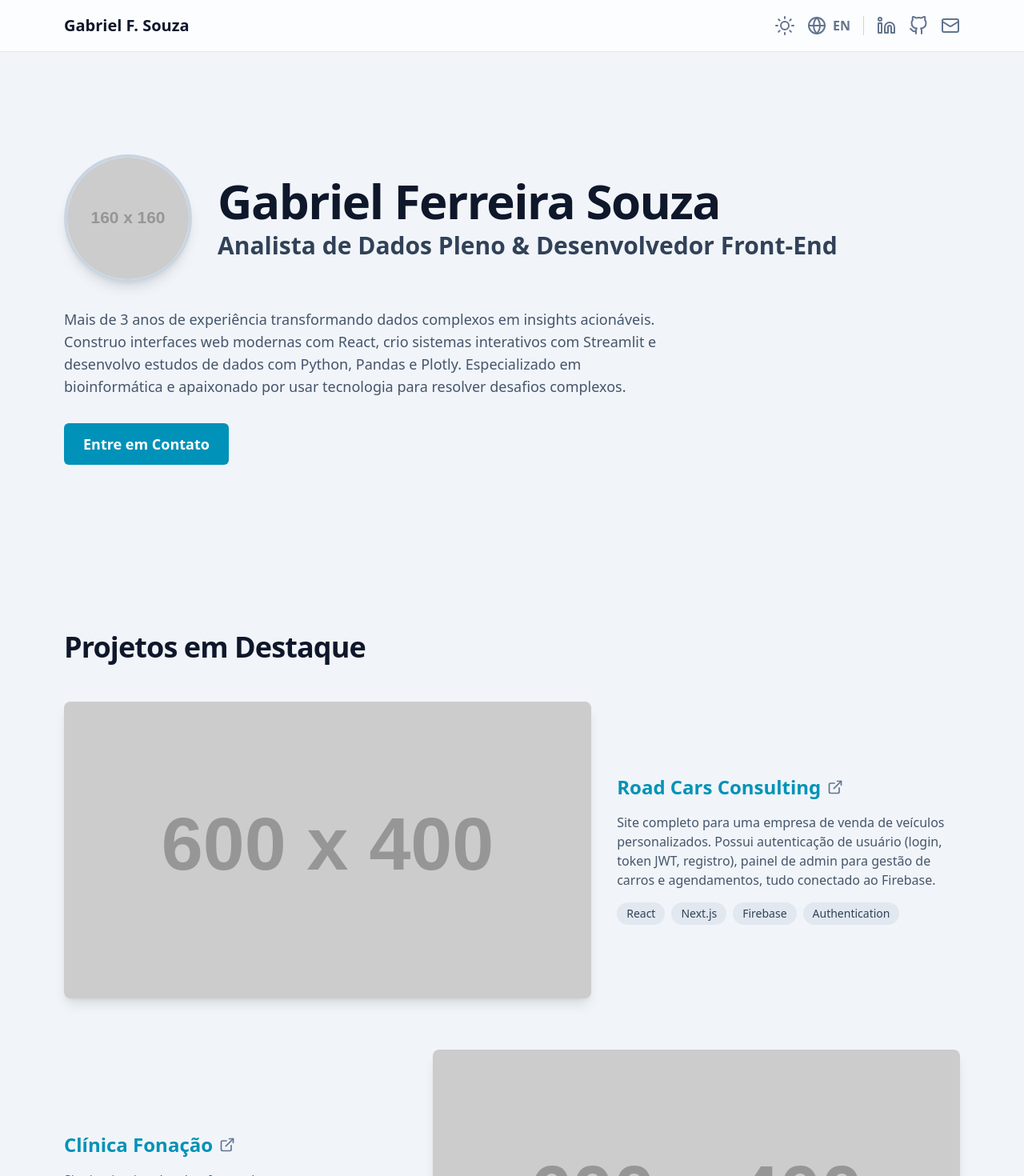
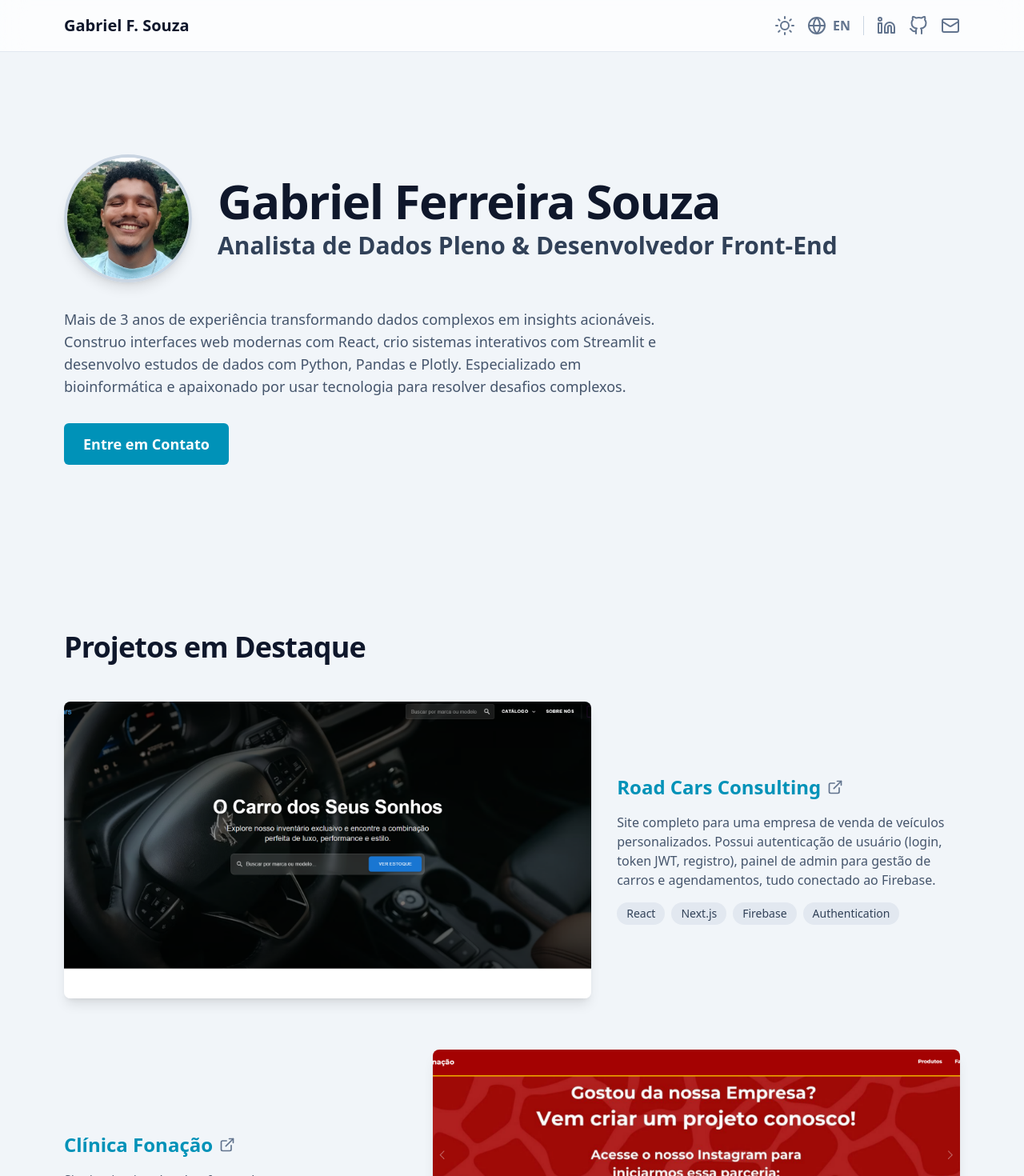
Before and after one commit to Harlock221B/gabrielferreira_portfolio, a React (Vite) app: page / in a window 1280 px wide. Shown: the top 1470 px of the page at 80% size. Built offline with nearby package versions, Linux system fonts and the light colour scheme.

Commit message:
adicionar imagens locais e atualizar referências no conteúdo

```diff
--- a/src/App.jsx
+++ b/src/App.jsx
@@ -1,4 +1,11 @@
 import React, { useState, useEffect, createContext, useContext, useRef } from 'react';
+
+// Importando suas imagens locais
+import profileImageUrl from './assets/img/perfil.png';
+import roadcarsImg from './assets/img/roadcars.png';
+import fonacaoImg from './assets/img/fonacao.png';
+import awsBadgeImg from './assets/img/badge_cloud.png';
+import englishCertImg from './assets/img/ingles.png';
 
 // ===== HOOK PARA ANIMAÇÃO DE SCROLL =====
 const useOnScreen = (options) => {
@@ -46,7 +53,6 @@ const LanguageContext = createContext();
 const content = {
   en: {
     nav_contact: "Contact",
-    profile_image_url: "https://placehold.co/160x160/E0E7FF/4F46E5?text=Your+Photo",
     hero_subtitle: "Mid-Level Data Analyst & Front-End Developer",
     hero_description: "Over 3 years of experience transforming complex data into actionable insights. I build modern web interfaces with React, create interactive systems with Streamlit, and develop data studies using Python, Pandas, and Plotly. Specialized in bioinformatics and passionate about using technology to solve complex challenges.",
     skills_title: "Technical Skills",
@@ -65,8 +71,6 @@ const content = {
       { role: "Project Manager (Entrepreneurship Program)", company: "Dell Technologies", period: "Mar 2019 - Dec 2019", achievements: ["Led the development of a startup from concept to MVP as part of a year-long high school entrepreneurship program.", "Created the business plan, product strategy, and a functional prototype for a new service.", "Pitched the final product to real investors and Dell managers, receiving positive feedback on market viability."] }
     ],
     certifications_title: "Certifications & Dashboards",
-    aws_badge_url: "https://placehold.co/200x200/FFFFFF/1E293B?text=AWS+Badge",
-    english_cert_url: "https://placehold.co/300x200/FFFFFF/1E293B?text=English+Cert.",
     english_cert_link: "https://cert.efset.org/d6Pcpi",
     dashboards_title: "Dashboard Examples",
     dashboards: [
@@ -75,8 +79,8 @@ const content = {
     ],
     projects_title: "Featured Projects",
     projects: [
-        { id: 1, name: "Road Cars Consulting", url: "https://roadcarsconsulting.vercel.app", description: "A complete website for a custom vehicle sales company. Features user authentication (login, JWT token, registration), admin panel for car management, and appointment scheduling, all connected to a Firebase database.", topics: ["React", "Next.js", "Firebase", "Authentication"], imageUrl: "https://placehold.co/600x400/1E293B/94A3B8?text=Project+Print" },
-        { id: 2, name: "Fonação Clinic", url: "https://fonacao.com.br", description: "Institutional website and e-commerce platform for a speech therapy clinic, featuring a dynamic product catalog built with Django.", topics: ["Django", "HTML5", "CSS3", "Bootstrap"], imageUrl: "https://placehold.co/600x400/1E293B/94A3B8?text=Project+Print" },
+        { id: 1, name: "Road Cars Consulting", url: "https://roadcarsconsulting.vercel.app", description: "A complete website for a custom vehicle sales company. Features user authentication (login, JWT token, registration), admin panel for car management, and appointment scheduling, all connected to a Firebase database.", topics: ["React", "Next.js", "Firebase", "Authentication"], imageUrl: roadcarsImg },
+        { id: 2, name: "Fonação Clinic", url: "https://fonacao.com.br", description: "Institutional website and e-commerce platform for a speech therapy clinic, featuring a dynamic product catalog built with Django.", topics: ["Django", "HTML5", "CSS3", "Bootstrap"], imageUrl: fonacaoImg },
         { id: 3, name: "Zeróbito", url: "https://github.com/Harlock221B", description: "Web platform designed to reduce workplace accidents through real-time data analysis. Key achievement: implemented an incident reporting and alert feature that decreased emergency response time by approximately 30%.", topics: ["Node.js", "MongoDB", "Data Analysis"], imageUrl: "https://placehold.co/600x400/1E293B/94A3B8?text=Project+Print" }
     ],
     education_title: "Education",
@@ -89,7 +93,6 @@ const content = {
   },
   pt: {
     nav_contact: "Entre em Contato",
-    profile_image_url: "https://placehold.co/160x160/E0E7FF/4F46E5?text=Sua+Foto",
     hero_subtitle: "Analista de Dados Pleno & Desenvolvedor Front-End",
     hero_description: "Mais de 3 anos de experiência transformando dados complexos em insights acionáveis. Construo interfaces web modernas com React, crio sistemas interativos com Streamlit e desenvolvo estudos de dados com Python, Pandas e Plotly. Especializado em bioinformática e apaixonado por usar tecnologia para resolver desafios complexos.",
     skills_title: "Habilidades Técnicas",
@@ -108,8 +111,6 @@ const content = {
       { role: "Gerente de Projetos (Programa de Empreendedorismo)", company: "Dell Technologies", period: "Mar 2019 - Dez 2019", achievements: ["Liderei o desenvolvimento de uma startup do conceito ao MVP como parte de um programa de empreendedorismo de um ano durante o ensino médio.", "Criei o plano de negócios, a estratégia de produto e um protótipo funcional para um novo serviço.", "Apresentei o pitch final do produto para investidores reais e gerentes da Dell, recebendo feedback positivo sobre a viabilidade de mercado."] }
     ],
     certifications_title: "Certificações e Dashboards",
-    aws_badge_url: "https://placehold.co/200x200/FFFFFF/1E293B?text=Badge+AWS",
-    english_cert_url: "https://placehold.co/300x200/FFFFFF/1E293B?text=Certificado+Inglês",
     english_cert_link: "https://cert.efset.org/d6Pcpi",
     dashboards_title: "Exemplos de Dashboards",
     dashboards: [
@@ -118,8 +119,8 @@ const content = {
     ],
     projects_title: "Projetos em Destaque",
      projects: [
-        { id: 1, name: "Road Cars Consulting", url: "https://roadcarsconsulting.vercel.app", description: "Site completo para uma empresa de venda de veículos personalizados. Possui autenticação de usuário (login, token JWT, registro), painel de admin para gestão de carros e agendamentos, tudo conectado ao Firebase.", topics: ["React", "Next.js", "Firebase", "Authentication"], imageUrl: "https://placehold.co/600x400/1E293B/94A3B8?text=Print+do+Projeto" },
-        { id: 2, name: "Clínica Fonação", url: "https://fonacao.com.br", description: "Site institucional e plataforma de e-commerce para uma clínica de fonoaudiologia, com um catálogo de produtos dinâmico desenvolvido com Django.", topics: ["Django", "HTML5", "CSS3", "Bootstrap"], imageUrl: "https://placehold.co/600x400/1E293B/94A3B8?text=Print+do+Projeto" },
+        { id: 1, name: "Road Cars Consulting", url: "https://roadcarsconsulting.vercel.app", description: "Site completo para uma empresa de venda de veículos personalizados. Possui autenticação de usuário (login, token JWT, registro), painel de admin para gestão de carros e agendamentos, tudo conectado ao Firebase.", topics: ["React", "Next.js", "Firebase", "Authentication"], imageUrl: roadcarsImg },
+        { id: 2, name: "Clínica Fonação", url: "https://fonacao.com.br", description: "Site institucional e plataforma de e-commerce para uma clínica de fonoaudiologia, com um catálogo de produtos dinâmico desenvolvido com Django.", topics: ["Django", "HTML5", "CSS3", "Bootstrap"], imageUrl: fonacaoImg },
         { id: 3, name: "Zeróbito", url: "https://github.com/Harlock221B", description: "Plataforma web projetada para reduzir acidentes de trabalho através da análise de dados em tempo real. Principal conquista: implementei um recurso de alerta de incidentes que diminuiu o tempo de resposta a emergências em cerca de 30%.", topics: ["Node.js", "MongoDB", "Data Analysis"], imageUrl: "https://placehold.co/600x400/1E293B/94A3B8?text=Print+do+Projeto" }
     ],
     education_title: "Formação Acadêmica",
@@ -209,7 +210,7 @@ const Hero = () => {
         <div className="container mx-auto max-w-6xl px-4">
           <AnimatedComponent>
             <div className="flex flex-col md:flex-row items-center gap-8">
-                <img src={t.profile_image_url} alt="Gabriel Ferreira Souza" className="w-40 h-40 rounded-full object-cover border-4 border-slate-300 dark:border-slate-700 shadow-lg"/>
+                <img src={profileImageUrl} alt="Gabriel Ferreira Souza" className="w-40 h-40 rounded-full object-cover border-4 border-slate-300 dark:border-slate-700 shadow-lg"/>
                 <div className="text-center md:text-left">
                     <h1 className="text-4xl md:text-6xl font-bold tracking-tight text-slate-900 dark:text-slate-200">Gabriel Ferreira Souza</h1>
                     <h2 className="mt-2 text-2xl md:text-3xl font-semibold text-slate-700 dark:text-slate-400">{t.hero_subtitle}</h2>
@@ -312,11 +313,11 @@ const CertificationsDashboards = () => {
                 </AnimatedComponent>
                 <div className="mt-12 flex flex-col md:flex-row gap-8 items-center justify-center">
                     <AnimatedComponent delay={100}>
-                    <img src={t.aws_badge_url} alt="AWS Cloud Practitioner Badge" className="w-48 h-48 object-contain"/>
+                    <img src={awsBadgeImg} alt="AWS Cloud Practitioner Badge" className="w-48 h-48 object-contain"/>
                     </AnimatedComponent>
                     <AnimatedComponent delay={200}>
                     <a href={t.english_cert_link} target="_blank" rel="noopener noreferrer">
-                       <img src={t.english_cert_url} alt="English C1 Certificate" className="max-w-xs w-full object-contain rounded-lg shadow-md hover:shadow-xl transition-all transform hover:scale-105"/>
+                       <img src={englishCertImg} alt="English C1 Certificate" className="max-w-xs w-full object-contain rounded-lg shadow-md hover:shadow-xl transition-all transform hover:scale-105"/>
                     </a>
                     </AnimatedComponent>
                 </div>
```
